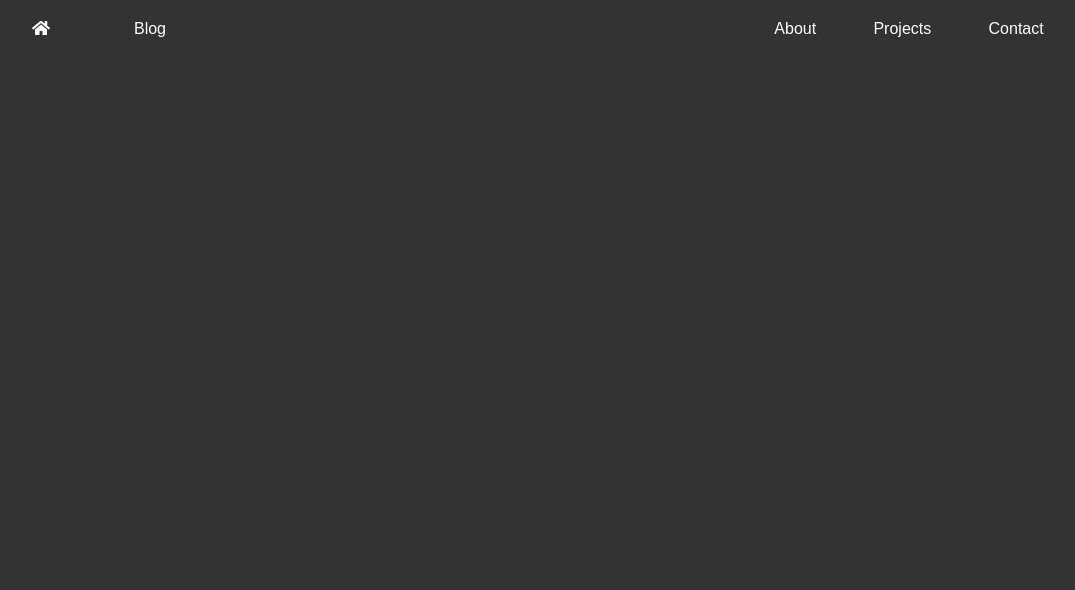
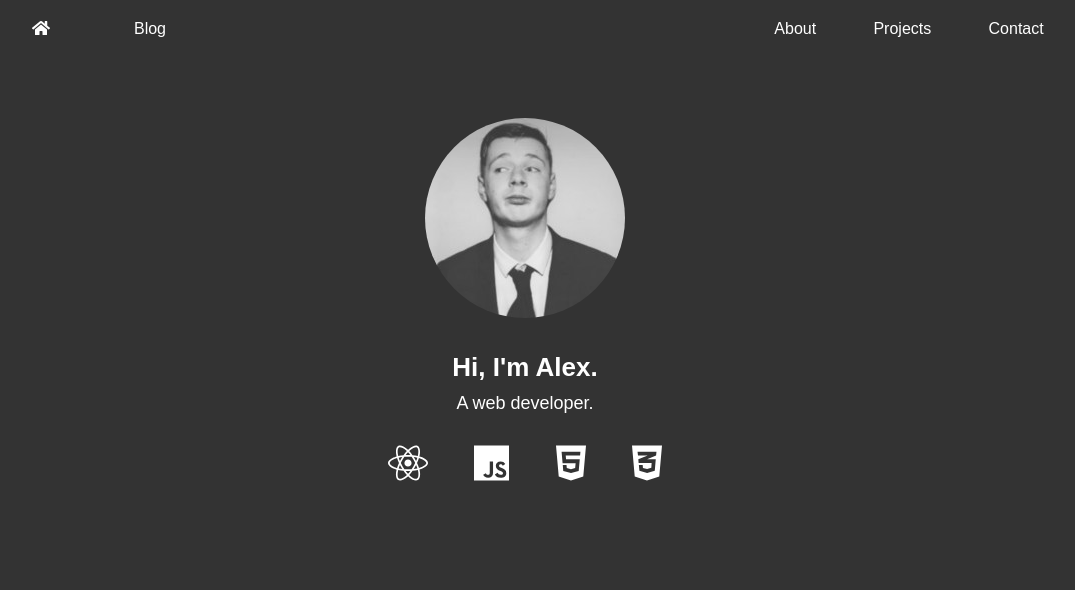
Before and after one commit to mm13ah/blog, a Gatsby site: page / in a window 1280 px wide. Shown: the whole page, without its empty margins (115-1190 px from the left). Built offline with nearby package versions, Linux system fonts and the light colour scheme; Gatsby itself is replaced by a stand-in of ours.

Commit message:
Added homepage

```diff
--- a/src/components/layout.js
+++ b/src/components/layout.js
@@ -1,16 +1,14 @@
 import React from 'react';
 import PropTypes from 'prop-types';
-
 import Navbar from './navbar';
 import './layout.css';
 
-const lhs = ['Blog'];
-const rhs = ['About', 'Projects', 'Contact'];
-
 const Layout = ({ children }) => (
   <div>
-    <Navbar lhs={lhs} rhs={rhs} />
-    { children }
+    <Navbar lhs={['Blog']} rhs={['About', 'Projects', 'Contact']} />
+    <main>
+      { children }
+    </main>
   </div>
 );
 
--- a/src/components/navbar/index.js
+++ b/src/components/navbar/index.js
@@ -1,5 +1,6 @@
 import React from 'react';
 import PropTypes from 'prop-types';
+import { Link } from 'gatsby';
 import styled from 'styled-components';
 import { FontAwesomeIcon } from '@fortawesome/react-fontawesome';
 import { faHome } from '@fortawesome/free-solid-svg-icons';
@@ -25,6 +26,9 @@ const LHS = styled.ul`
   display: flex;
   flex-direction: row;
   justify-content: space-evenly;
+  .link {
+    color: white;
+  }
   .desktopLink {
     display: none;
   }
@@ -66,7 +70,11 @@ class Navbar extends React.Component {
     return (
       <Nav>
         <LHS>
-          <li className="icon"><FontAwesomeIcon icon={faHome} /></li>
+          <li className="icon">
+            <Link to="/" className="link">
+              <FontAwesomeIcon icon={faHome} />
+            </Link>
+          </li>
           {lhs.map(item => <li className="desktopLink">{item}</li>)}
           <span />
         </LHS>
--- a/src/components/navbar/mobileButton.js
+++ b/src/components/navbar/mobileButton.js
@@ -14,6 +14,8 @@ const MobileButtonDiv = styled.div`
 const Button = styled.button`
   background-color: inherit;
   border: none;
+  color: white;
+  font-size: 16px
 `;
 
 const MobileButton = (props) => {
--- a/src/pages/index.js
+++ b/src/pages/index.js
@@ -1,11 +1,69 @@
 import React from 'react';
-
+import styled from 'styled-components';
+import { FontAwesomeIcon } from '@fortawesome/react-fontawesome';
+import {
+  faReact, faJs, faHtml5, faCss3Alt,
+} from '@fortawesome/free-brands-svg-icons';
+import homeImg from '../images/alex.jpeg';
 import Layout from '../components/layout';
 import SEO from '../components/seo';
 
+const Section = styled.section`
+  width: 80vw;
+  margin: 50px auto 0;
+  display: flex;
+  flex-direction: column;
+  align-items: center;
+  @media screen and (min-width: 992px) {
+    margin-top: 80px;
+  }
+`;
+
+const HomeImage = styled.img`
+  border-radius: 100%;
+  text-align: center;
+  max-width: 200%;
+  height: auto;
+`;
+
+const IconList = styled.ul`
+  width: 90vw;
+  font-size: 40px;
+  list-style-type: none;
+  padding: 0;
+  margin: 10px 0 100px 0;
+  display: flex;
+  justify-content: space-around;
+  @media screen and (min-width: 480px) {
+    width: 60vw;
+  }
+  @media screen and (min-width: 640px) {
+    width: 50vw;
+  }
+  @media screen and (min-width: 768px) {
+    width: 40vw;
+  }
+  @media screen and (min-width: 992px) {
+    width: 25vw;
+  }
+`;
+
 const IndexPage = () => (
   <Layout>
-    <SEO title="Home" keywords={['gatsby', 'application', 'react']} />
+    <SEO title="Home" keywords={['blog', 'javascript', 'react', 'gatsby']} />
+    <Section>
+      <div>
+        <HomeImage src={homeImg} alt="Me" />
+      </div>
+      <h1 style={{ marginTop: '30px', marginBottom: '10px', fontSize: '26px' }}>Hi, I&apos;m Alex.</h1>
+      <p style={{ marginTop: '0', fontSize: '18px' }}>A web developer.</p>
+      <IconList>
+        <li><FontAwesomeIcon icon={faReact} /></li>
+        <li><FontAwesomeIcon icon={faJs} /></li>
+        <li><FontAwesomeIcon icon={faHtml5} /></li>
+        <li><FontAwesomeIcon icon={faCss3Alt} /></li>
+      </IconList>
+    </Section>
   </Layout>
 );
 
```
Also changed, not shown: src/images/alex.jpeg (added).
